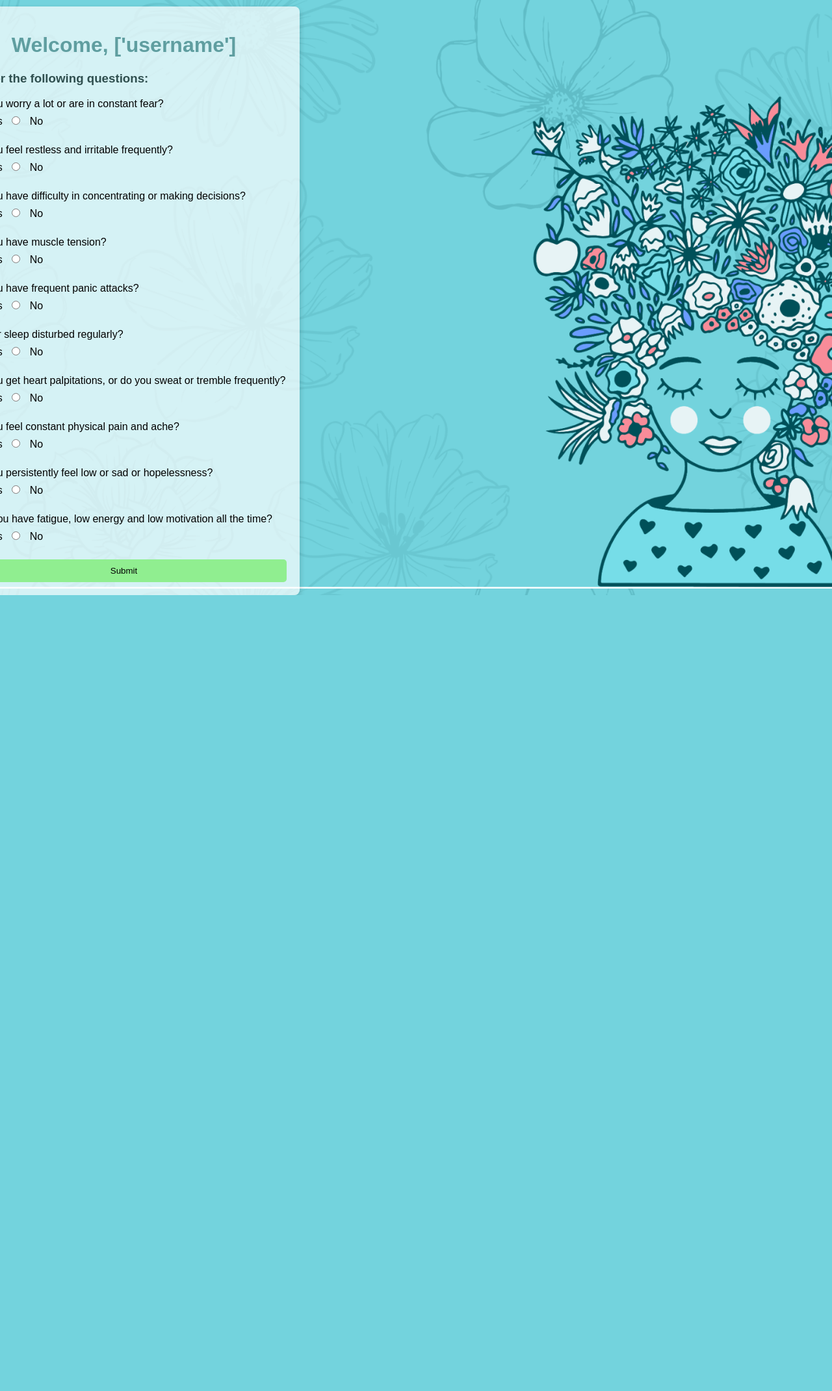
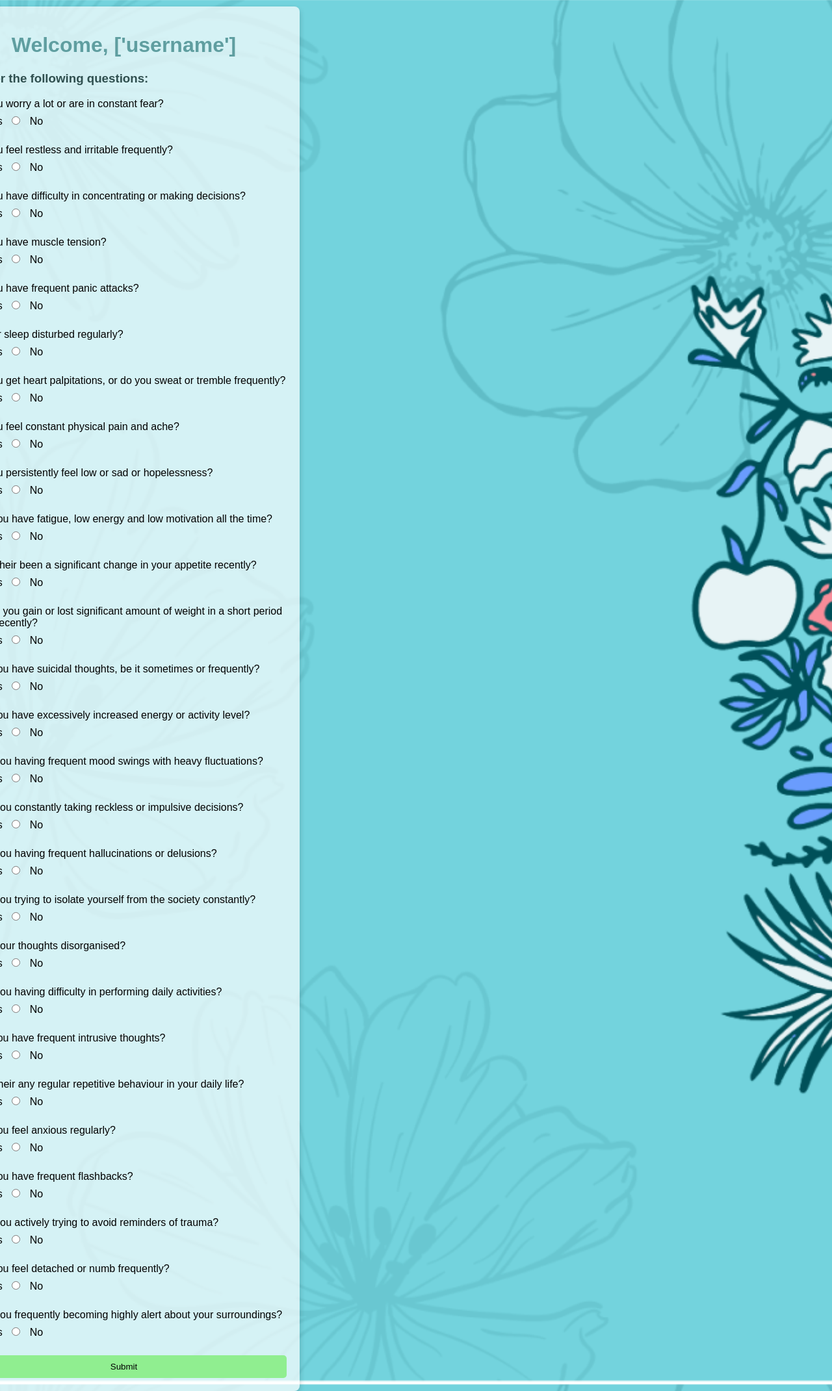
Before and after one commit to Shreyaa5/Mental-Therapy-through-Song-Mood-Classification, a Flask app: template templates/Questionnaire.html in a window 1280 px wide. Shown: the whole page at 65% size. Before the commit the page ends 916 px from the top, so only its background shows below. Run offline with Flask 3, Linux system fonts and the light colour scheme; the template is opened without the code that fills it, so the values that code supplies are empty; parts of the project's set-up code (start-up, migrations or seed data) failed here and were passed over; some libraries are stand-ins or nearby versions.

Commit message:
Added all the questions in Questionnaire.html and changed the name attr of all the questions
added the request.form command for all questions in app.py

```diff
--- a/app.py
+++ b/app.py
@@ -71,7 +71,24 @@ def predict():
             request.form['question7'],
             request.form['question8'],
             request.form['question9'],
-            request.form['question10']
+            request.form['question10'],
+            request.form['question11'],
+            request.form['question12'],
+            request.form['question13'],
+            request.form['question14'],
+            request.form['question15'],
+            request.form['question16'],
+            request.form['question17'],
+            request.form['question18'],
+            request.form['question19'],
+            request.form['question20'],
+            request.form['question21'],
+            request.form['question22'],
+            request.form['question23'],
+            request.form['question24'],
+            request.form['question25'],
+            request.form['question26'],
+            request.form['question27']
         ]
 
         # Convert answers to numerical values (e.g., Yes = 1, No = 0)
--- a/templates/Questionnaire.html
+++ b/templates/Questionnaire.html
@@ -17,50 +17,136 @@
             </div>
             <div class="question">
                 <label>2.Do you feel restless and irritable frequently?</label><br>
-                <input type="radio" name="question1" value="Yes"> Yes
-                <input type="radio" name="question1" value="No"> No
+                <input type="radio" name="question2" value="Yes"> Yes
+                <input type="radio" name="question2" value="No"> No
             </div>
             <div class="question">
                 <label>3.Do you have difficulty in concentrating or making decisions?</label><br>
-                <input type="radio" name="question1" value="Yes"> Yes
-                <input type="radio" name="question1" value="No"> No
+                <input type="radio" name="question3" value="Yes"> Yes
+                <input type="radio" name="question3" value="No"> No
             </div>
             <div class="question">
                 <label>4.Do you have muscle tension?</label><br>
-                <input type="radio" name="question1" value="Yes"> Yes
-                <input type="radio" name="question1" value="No"> No
+                <input type="radio" name="question4" value="Yes"> Yes
+                <input type="radio" name="question4" value="No"> No
             </div>
             <div class="question">
                 <label>5.Do you have frequent panic attacks?</label><br>
-                <input type="radio" name="question1" value="Yes"> Yes
-                <input type="radio" name="question1" value="No"> No
+                <input type="radio" name="question5" value="Yes"> Yes
+                <input type="radio" name="question5" value="No"> No
             </div>
             <div class="question">
                 <label>6.Is your sleep disturbed regularly?</label><br>
-                <input type="radio" name="question1" value="Yes"> Yes
-                <input type="radio" name="question1" value="No"> No
+                <input type="radio" name="question6" value="Yes"> Yes
+                <input type="radio" name="question6" value="No"> No
             </div>
             <div class="question">
                 <label>7.Do you get heart palpitations, or do you sweat or tremble frequently?</label><br>
-                <input type="radio" name="question1" value="Yes"> Yes
-                <input type="radio" name="question1" value="No"> No
+                <input type="radio" name="question7" value="Yes"> Yes
+                <input type="radio" name="question7" value="No"> No
             </div>
             <div class="question">
                 <label>8.Do you feel constant physical pain and ache?</label><br>
-                <input type="radio" name="question1" value="Yes"> Yes
-                <input type="radio" name="question1" value="No"> No
+                <input type="radio" name="question8" value="Yes"> Yes
+                <input type="radio" name="question8" value="No"> No
             </div>
             <div class="question">
                 <label>9.Do you persistently feel low or sad or hopelessness?</label><br>
-                <input type="radio" name="question1" value="Yes"> Yes
-                <input type="radio" name="question1" value="No"> No
+                <input type="radio" name="question9" value="Yes"> Yes
+                <input type="radio" name="question9" value="No"> No
             </div>
             <div class="question">
                 <label>10.Do you have fatigue, low energy and low motivation all the time?</label><br>
-                <input type="radio" name="question1" value="Yes"> Yes
-                <input type="radio" name="question1" value="No"> No
+                <input type="radio" name="question10" value="Yes"> Yes
+                <input type="radio" name="question10" value="No"> No
             </div>
-            <!-- Repeat for other questions -->
+            <!-- Added all the questions from questionaire and chaned the name attr for all the questions to unique ones-->
+            <!-- Why are all questions separately contained in div? -->
+            <div class="question">
+                <label>11.Has their been a significant change in your appetite recently?</label><br>
+                <input type="radio" name="question11" value="Yes"> Yes
+                <input type="radio" name="question11" value="No"> No
+            </div>
+            <div class="question">
+                <label>12.Have you gain or lost significant amount of weight in a short period of time recently?</label><br>
+                <input type="radio" name="question12" value="Yes"> Yes
+                <input type="radio" name="question12" value="No"> No
+            </div>
+            <div class="question">
+                <label>13.Do you have suicidal thoughts, be it sometimes or frequently?</label><br>
+                <input type="radio" name="question13" value="Yes"> Yes
+                <input type="radio" name="question13" value="No"> No
+            </div>
+            <div class="question">
+                <label>14.Do you have excessively increased energy or activity level?</label><br>
+                <input type="radio" name="question14" value="Yes"> Yes
+                <input type="radio" name="question14" value="No"> No
+            </div>
+            <div class="question">
+                <label>15.Are you having frequent mood swings with heavy fluctuations?</label><br>
+                <input type="radio" name="question15" value="Yes"> Yes
+                <input type="radio" name="question15" value="No"> No
+            </div>
+            <div class="question">
+                <label>16.Are you constantly taking reckless or impulsive decisions?</label><br>
+                <input type="radio" name="question16" value="Yes"> Yes
+                <input type="radio" name="question16" value="No"> No
+            </div>
+            <div class="question">
+                <label>17.Are you having frequent hallucinations or delusions?</label><br>
+                <input type="radio" name="question17" value="Yes"> Yes
+                <input type="radio" name="question17" value="No"> No
+            </div>
+            <div class="question">
+                <label>18.Are you trying to isolate yourself from the society constantly?</label><br>
+                <input type="radio" name="question18" value="Yes"> Yes
+                <input type="radio" name="question18" value="No"> No
+            </div>
+            <div class="question">
+                <label>19.Are your thoughts disorganised?</label><br>
+                <input type="radio" name="question19" value="Yes"> Yes
+                <input type="radio" name="question19" value="No"> No
+            </div>
+            <div class="question">
+                <label>20.Are you having difficulty in performing daily activities?</label><br>
+                <input type="radio" name="question20" value="Yes"> Yes
+                <input type="radio" name="question20" value="No"> No
+            </div>
+            <div class="question">
+                <label>21.Do you have frequent intrusive thoughts?</label><br>
+                <input type="radio" name="question21" value="Yes"> Yes
+                <input type="radio" name="question21" value="No"> No
+            </div>
+            <div class="question">
+                <label>22.Are their any regular repetitive behaviour in your daily life?</label><br>
+                <input type="radio" name="question22" value="Yes"> Yes
+                <input type="radio" name="question22" value="No"> No
+            </div>
+            <div class="question">
+                <label>23.Do you feel anxious regularly?</label><br>
+                <input type="radio" name="question23" value="Yes"> Yes
+                <input type="radio" name="question23" value="No"> No
+            </div>
+            <div class="question">
+                <label>24.Do you have frequent flashbacks?</label><br>
+                <input type="radio" name="question24" value="Yes"> Yes
+                <input type="radio" name="question24" value="No"> No
+            </div>
+            <div class="question">
+                <label>25.Are you actively trying to avoid reminders of trauma?</label><br>
+                <input type="radio" name="question25" value="Yes"> Yes
+                <input type="radio" name="question25" value="No"> No
+            </div>
+            <div class="question">
+                <label>26.Do you feel detached or numb frequently?</label><br>
+                <input type="radio" name="question26" value="Yes"> Yes
+                <input type="radio" name="question26" value="No"> No
+            </div>
+            <div class="question">
+                <label>27.Are you frequently becoming highly alert about your surroundings?</label><br>
+                <input type="radio" name="question27" value="Yes"> Yes
+                <input type="radio" name="question27" value="No"> No
+            </div>
             <button type="submit">Submit</button>
         </form>
     </div>
```
